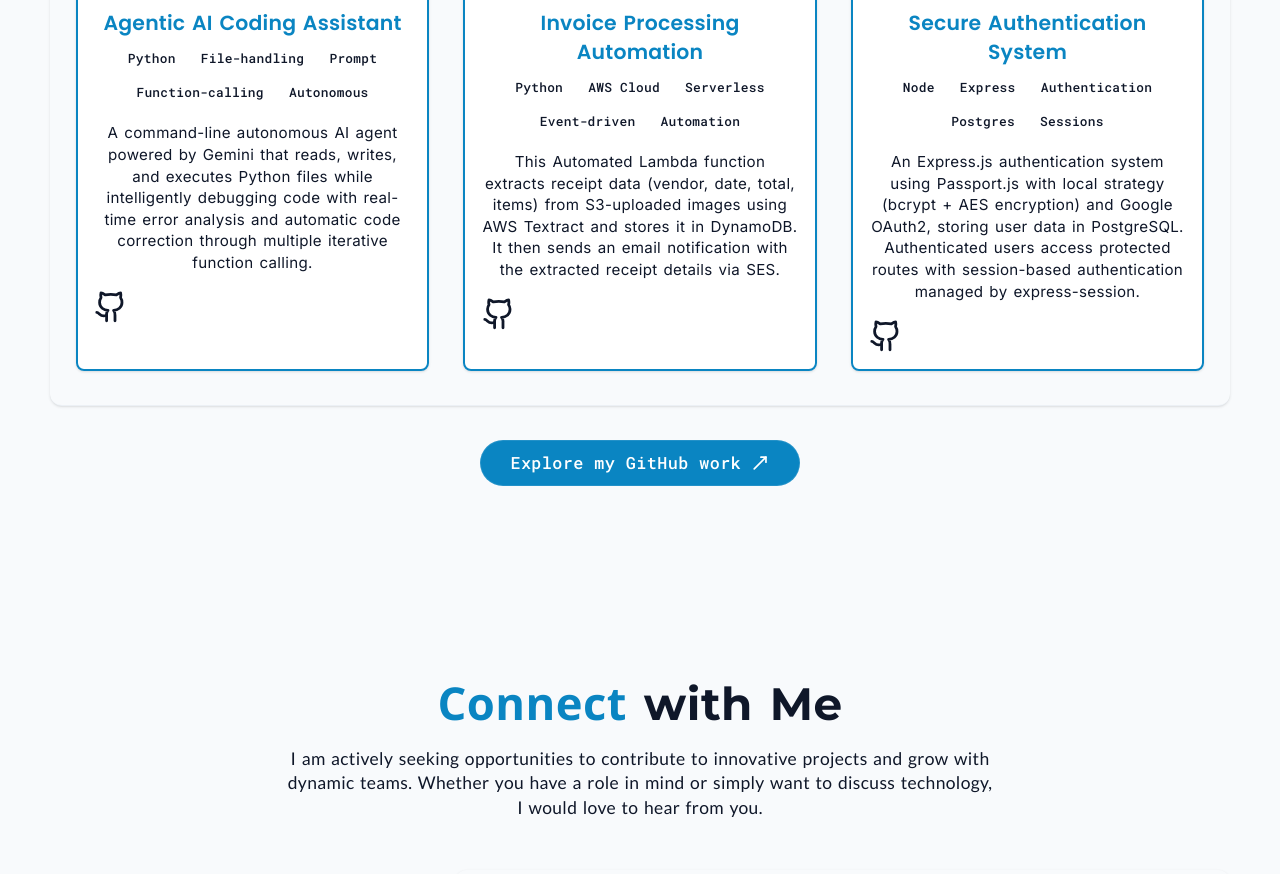
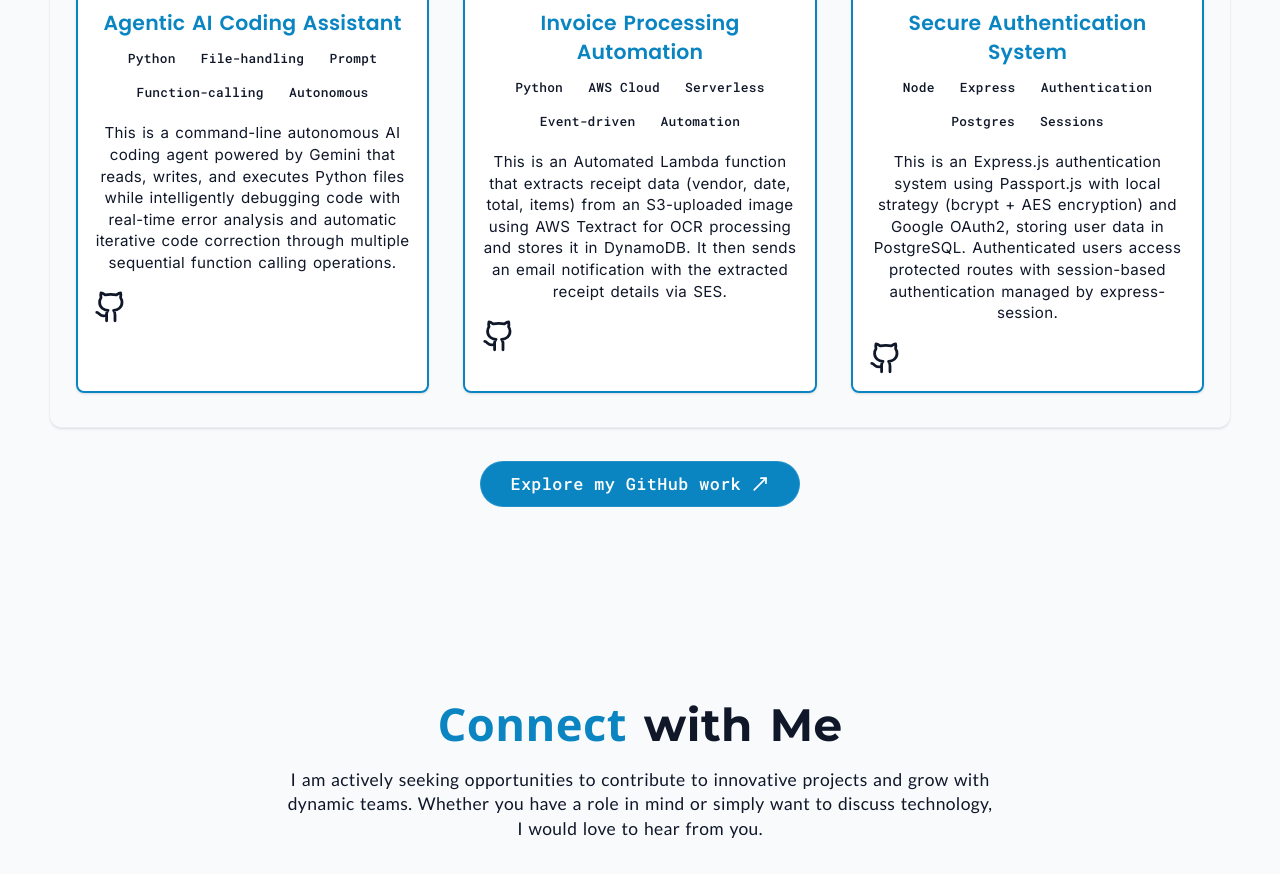
Before and after one commit to ERSA-14/ERSA_portfolio, a React (Vite) app: page / in a window 1280 px wide. Shown: the part 3320-4194 px from the top of the page. Built offline with nearby package versions, Linux system fonts and the light colour scheme; a web font is replaced by a local one.

Commit message:
updated description

```diff
--- a/src/components/Project.jsx
+++ b/src/components/Project.jsx
@@ -7,7 +7,7 @@
     id: 1,
     title: "Agentic AI Coding Assistant",
     description:
-      "A command-line autonomous AI agent powered by Gemini that reads, writes, and executes Python files while intelligently debugging code with real-time error analysis and automatic code correction through multiple iterative function calling.",
+      "This is a command-line autonomous AI coding agent powered by Gemini that reads, writes, and executes Python files while intelligently debugging code with real-time error analysis and automatic iterative code correction through multiple sequential function calling operations.",
     image: "/ProjectSS/four.png",
     tags: [
       "Python",
@@ -23,7 +23,7 @@
     id: 2,
     title: "Invoice Processing Automation",
     description:
-      "This Automated Lambda function extracts receipt data (vendor, date, total, items) from S3-uploaded images using AWS Textract and stores it in DynamoDB. It then sends an email notification with the extracted receipt details via SES.",
+      "This is an Automated Lambda function that extracts receipt data (vendor, date, total, items) from an S3-uploaded image using AWS Textract for OCR processing and stores it in DynamoDB. It then sends an email notification with the extracted receipt details via SES.",
     image: "/ProjectSS/two.jpeg",
     tags: ["Python", "AWS Cloud", "Serverless", "Event-driven", "Automation"],
     docsUrl: "",
@@ -33,7 +33,7 @@
     id: 3,
     title: "Secure Authentication System",
     description:
-      "An Express.js authentication system using Passport.js with local strategy (bcrypt + AES encryption) and Google OAuth2, storing user data in PostgreSQL. Authenticated users access protected routes with session-based authentication managed by express-session.",
+      "This is an Express.js authentication system using Passport.js with local strategy (bcrypt + AES encryption) and Google OAuth2, storing user data in PostgreSQL. Authenticated users access protected routes with session-based authentication managed by express-session.",
     image: "/ProjectSS/one.jpeg",
     tags: ["Node", "Express", "Authentication", "Postgres", "Sessions"],
     docsUrl: "",
```
